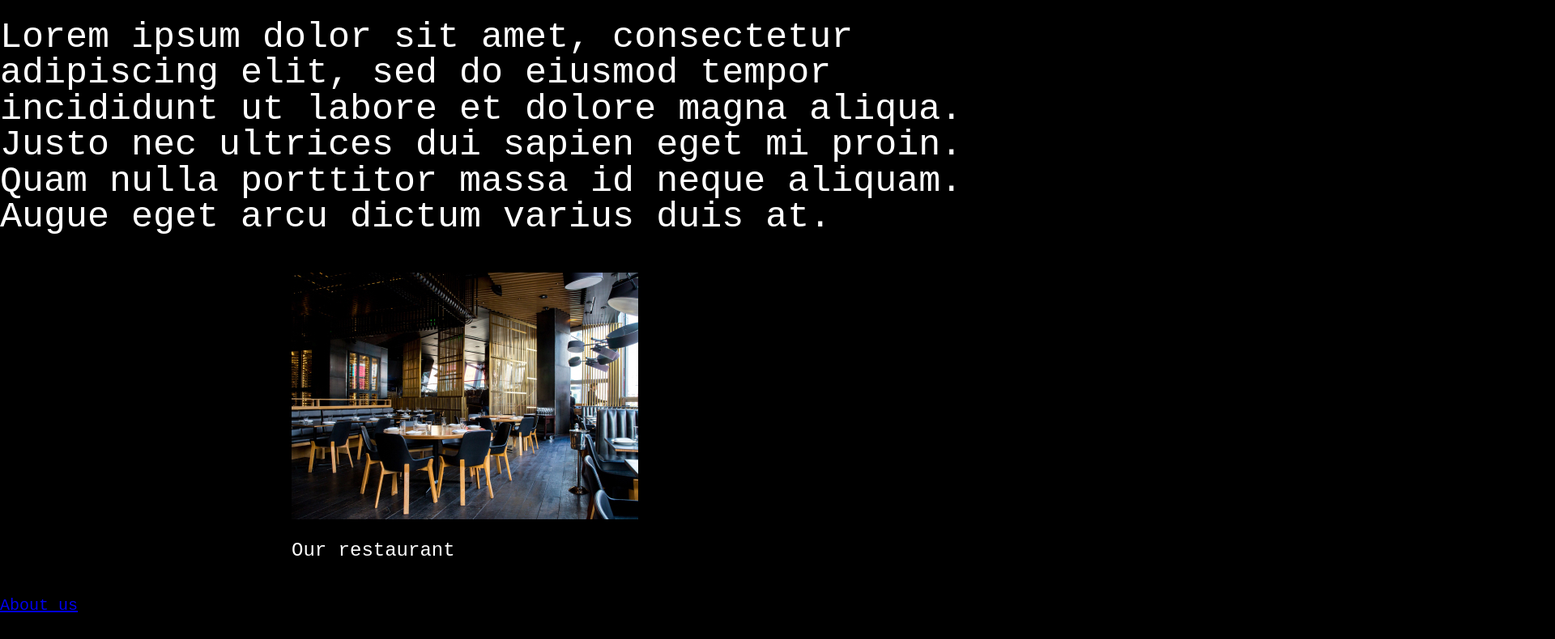
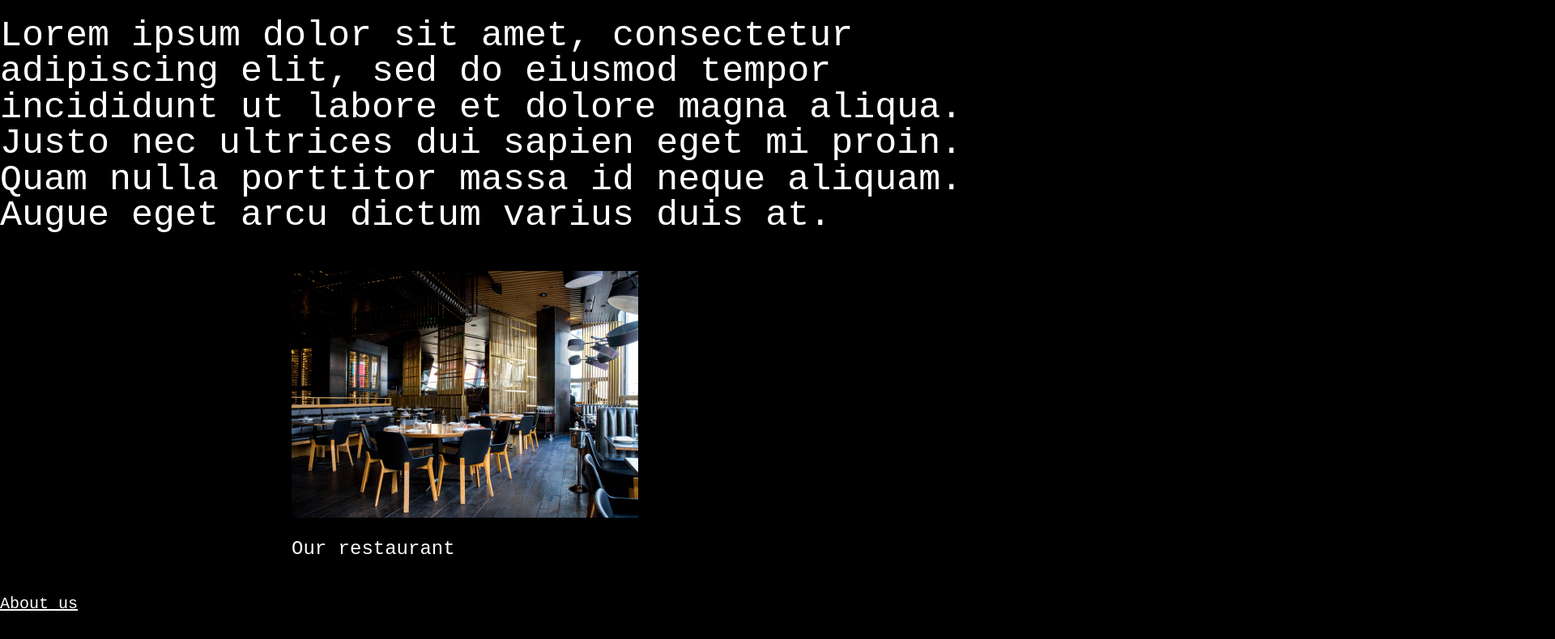
Before and after one commit to dmmonse/webdesign.a1, a plain HTML site: page index.html in a window 1280 px wide. Shown: the part 430-1220 px from the top of the page at 81% size, 1920 px wide, since content can reach past the window. Drawn offline with Linux system fonts and the light colour scheme; files that its build step writes are made by us from their sources.

Commit message:
aside css
targeted link

```diff
--- a/styles/style.css
+++ b/styles/style.css
@@ -82,3 +82,10 @@ aside {
 	font-family: "Futura", monospace;
 	font-size:20px;
 }
+aside,li ,a{
+	display: flex;
+	list-style: none;
+	color:#ffffff;
+	font-family: "Futura", monospace;
+	font-size:20px;
+}
```
